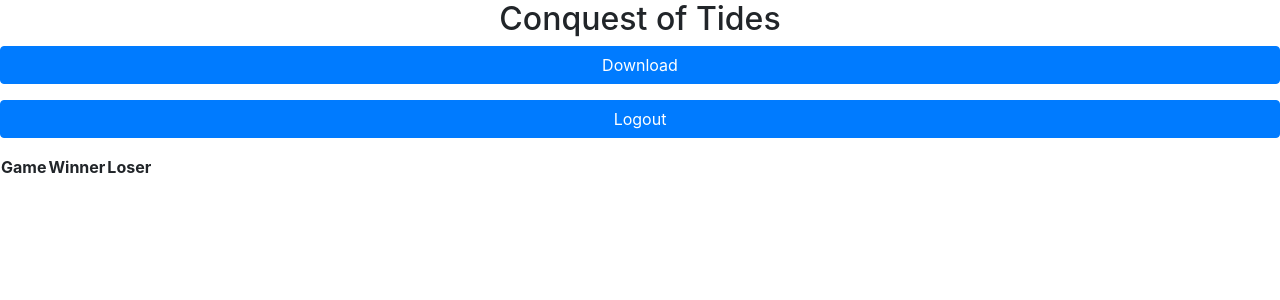
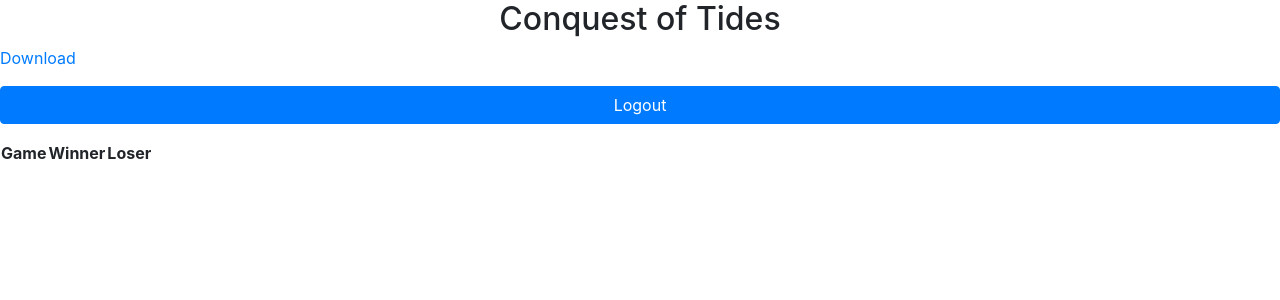
Before and after one commit to jja42/IT490, a PHP site: page /pages/gamepage.php in a window 1280 px wide. Shown: the top 300 px of the page. Run offline with PHP 8.4, Linux system fonts and the light colour scheme; the visitor is signed in with stand-in values (Sample User, id 1); lists and menus that the app fills with data are empty.

Commit message:
gamepage.php downloads executable zip file.

```diff
--- a/pages/gamepage.php
+++ b/pages/gamepage.php
@@ -23,7 +23,7 @@
     <form method="post">
 		<h2 class="text-center">Conquest of Tides</h2>
 		<div class="form-group">
-      <input type="submit" name="Download" value="Download" class="btn btn-primary btn-block"></button>
+		<p><a href="Conquest of Tides.zip">Download</a></p>
        </div>
       <div class="form-group">
       <input type="submit" name="Logout" value="Logout" class="btn btn-primary btn-block"></button>
```
